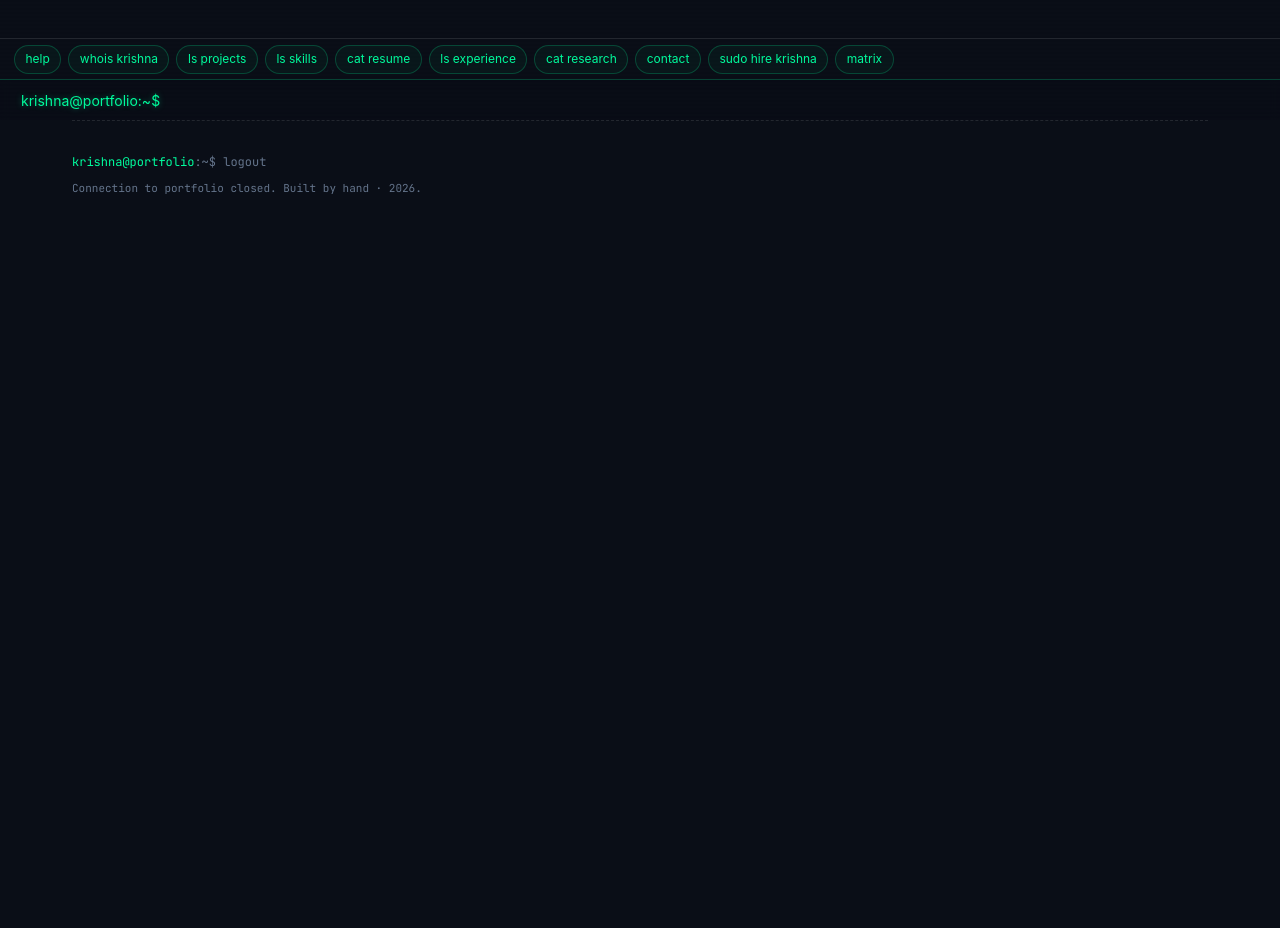
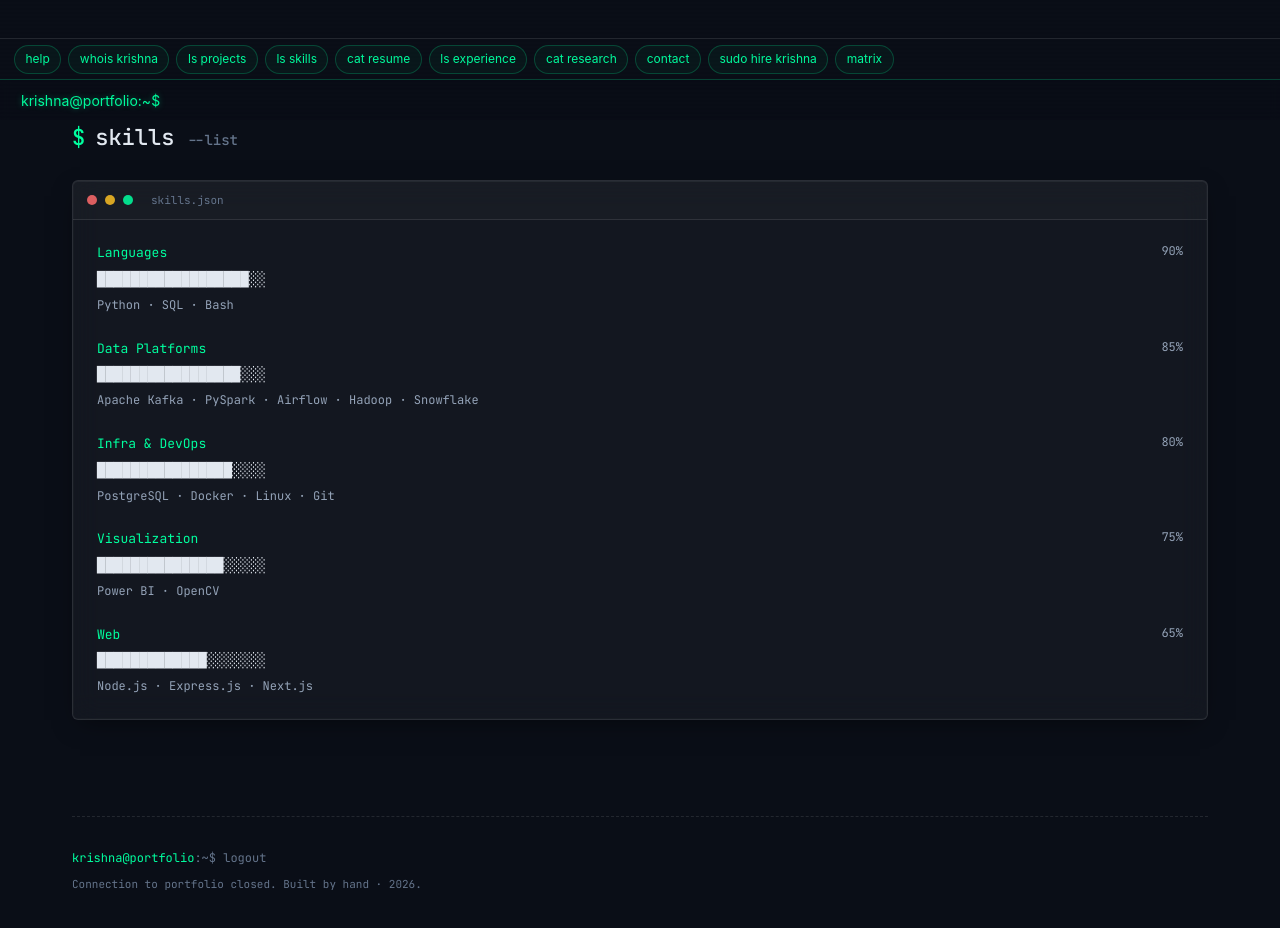
Before and after one commit to Krishna09Bhardwaj/krishna-portfolio, a Next.js app: page / in a window 1280 px wide. Shown: the part 680-1608 px from the top of the page. Before the commit the page ends 941 px from the top, so only its background shows below. Built offline with nearby package versions, Linux system fonts and the light colour scheme.

Commit message:
feat: add Skills section (bar chart, reads from skills[])

```diff
--- a/src/components/sections/Skills.tsx
+++ b/src/components/sections/Skills.tsx
@@ -1 +1,48 @@
-export default function Skills() { return null; }
+'use client';
+import { useScrollReveal } from '@/hooks/useScrollReveal';
+import TerminalWindow from './TerminalWindow';
+import { skills } from '@/lib/data/krishna';
+
+function bar(level: number): string {
+  const filled = Math.round(level / 5);
+  return '█'.repeat(filled) + '░'.repeat(20 - filled);
+}
+
+export default function Skills() {
+  const ref = useScrollReveal<HTMLElement>();
+
+  return (
+    <section id="skills" ref={ref} className="reveal kp-section">
+      <div className="section-head">
+        <span className="sigil">$</span>
+        <span>
+          skills{' '}
+          <span style={{ color: 'var(--fg-dim)', fontSize: 14 }}>--list</span>
+        </span>
+      </div>
+
+      <TerminalWindow filename="skills.json">
+        <div style={{ display: 'flex', flexDirection: 'column', gap: 22 }}>
+          {skills.map((s) => (
+            <div key={s.category}>
+              <div style={{ display: 'flex', justifyContent: 'space-between', marginBottom: 4 }}>
+                <span style={{ fontFamily: 'var(--font-mono)', fontSize: 13, color: 'var(--accent)' }}>
+                  {s.category}
+                </span>
+                <span style={{ fontFamily: 'var(--font-mono)', fontSize: 12, color: 'var(--fg-muted)' }}>
+                  {s.level}%
+                </span>
+              </div>
+              <div style={{ fontFamily: 'var(--font-mono)', fontSize: 14, color: 'var(--fg-1)', marginBottom: 5 }}>
+                {bar(s.level)}
+              </div>
+              <div style={{ fontFamily: 'var(--font-mono)', fontSize: 12, color: 'var(--fg-muted)' }}>
+                {s.items.join('  ·  ')}
+              </div>
+            </div>
+          ))}
+        </div>
+      </TerminalWindow>
+    </section>
+  );
+}
```
